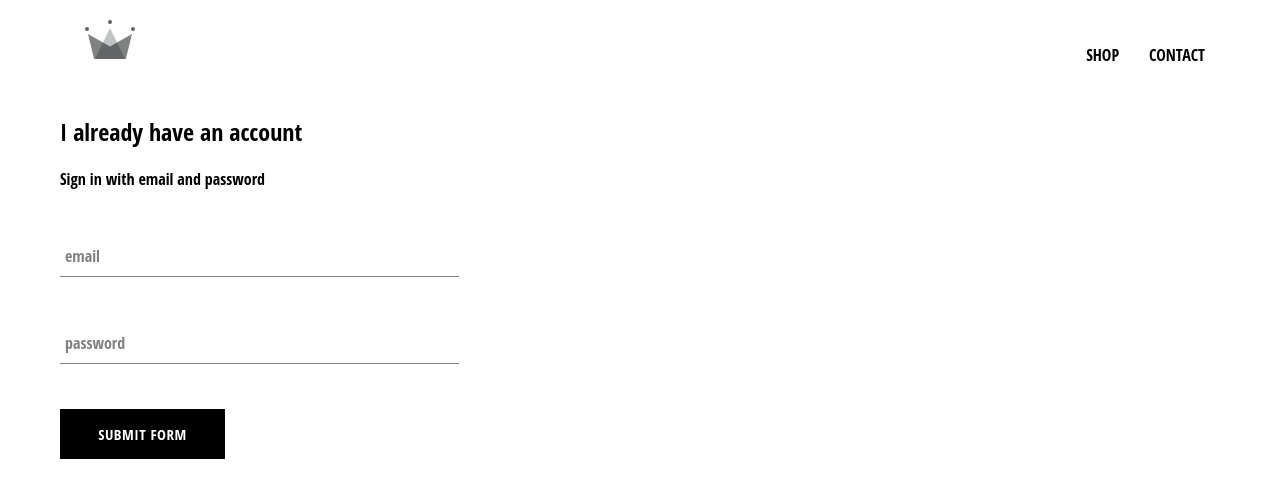
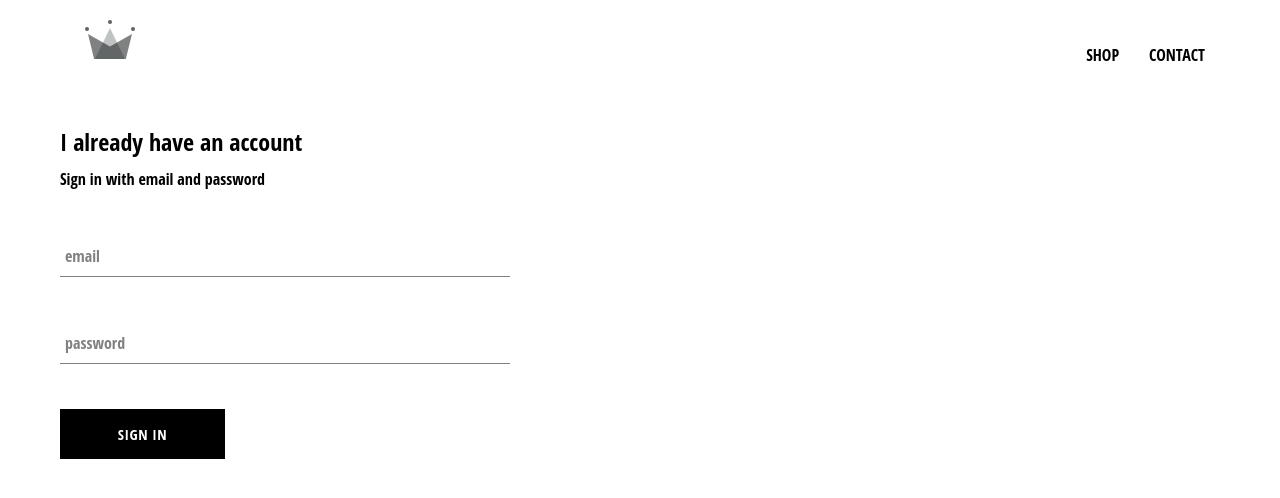
Before and after one commit to UcheSylvester/crwn-clothing, a React (Create React App) app: page /signin in a window 1280 px wide. Shown: the top 498 px of the page. Built offline with nearby package versions, Linux system fonts and the light colour scheme.

Commit message:
style sigin component

```diff
--- a/src/components/custom-button/custom-button.component.jsx
+++ b/src/components/custom-button/custom-button.component.jsx
@@ -6,7 +6,7 @@ const CustomButton = ({ children, ...otherProps }) => {
   console.log(children, otherProps);
   return (
     <button className="custom-button" {...otherProps}>
-      {otherProps.value}
+      {children}
     </button>
   );
 };
--- a/src/components/header/header.styles.scss
+++ b/src/components/header/header.styles.scss
@@ -10,6 +10,10 @@ div.header {
     height: 100%;
     width: 70px;
     padding: 25px;
+
+    &:hover {
+      transform: none;
+    }
   }
 
   .options {
--- a/src/components/sign-in/sign-in.component.jsx
+++ b/src/components/sign-in/sign-in.component.jsx
@@ -30,7 +30,7 @@ class SignIn extends React.Component {
   render() {
     return (
       <div className="sign-in">
-        <h2>I already have an account</h2>
+        <h2 className="title">I already have an account</h2>
         <span>Sign in with email and password</span>
 
         <form onSubmit={this.handleSubmit}>
@@ -53,7 +53,7 @@ class SignIn extends React.Component {
           />
 
           {/* <input type="submit" value="Submit Form" /> */}
-          <CustomButton type="submit" value="Submit Form" />
+          <CustomButton type="submit">Sign In</CustomButton>
         </form>
       </div>
     );
--- a/src/components/sign-in/sign-in.styles.scss
+++ b/src/components/sign-in/sign-in.styles.scss
@@ -1,3 +1,9 @@
 .sign-in {
-  width: 30vw;
+  width: 34vw;
+  display: flex;
+  flex-direction: column;
+
+  .title {
+    margin: 10px 0;
+  }
 }
```
